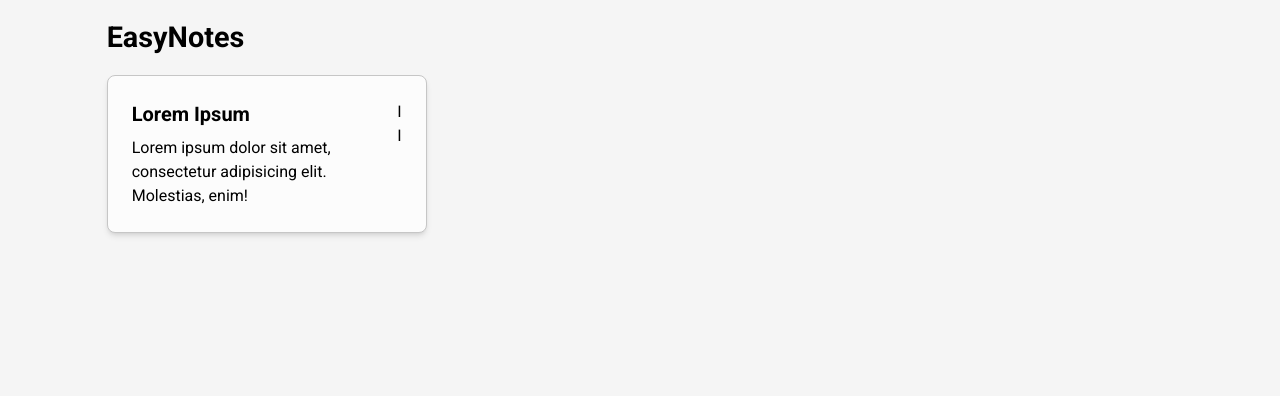
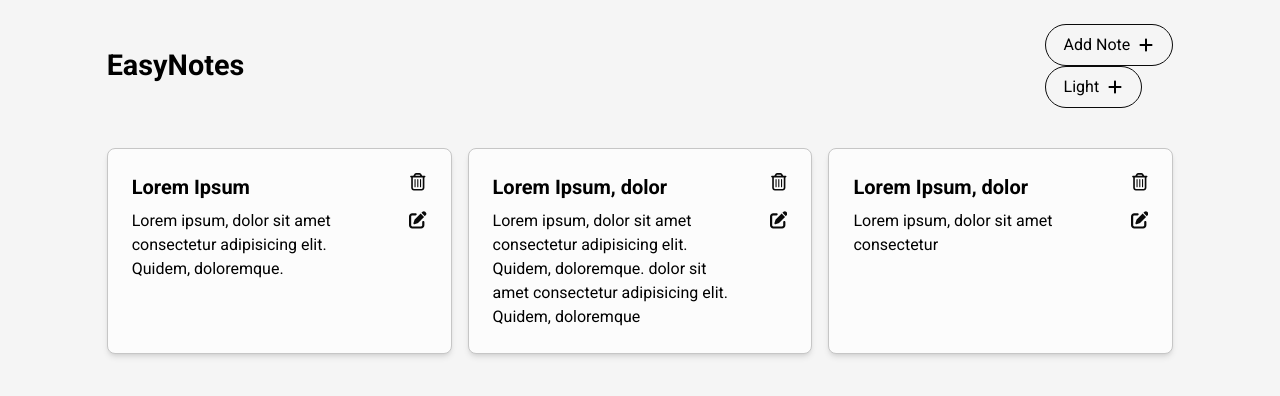
Before and after one commit to Janjanny/easy-notes-react-framer, a Next.js app in the folder easy-notes/: page / in a window 1280 px wide. Shown: the top 396 px of the page. Built offline with nearby package versions, Linux system fonts and the light colour scheme.

Commit message:
add grid

```diff
--- a/easy-notes/app/components/Navbar.jsx
+++ b/easy-notes/app/components/Navbar.jsx
@@ -1,15 +1,23 @@
 import React from "react";
+import { FaPlus, FaRegSun } from "react-icons/fa6";
 
+import Link from "next/link";
 const Navbar = () => {
   return (
     <>
-        <div className="sticky top-0 z-[99]">
-          <nav className=" w-10/12 mx-auto py-[1rem] bg-white-bg">
+        <div className="sticky top-0 z-[99] w-full bg-white-bg">
+          <nav className=" w-10/12 mx-auto py-[1.5rem]  flex justify-between items-center">
             <h1 className=" font-bold text-[1.8rem]">EasyNotes</h1>
+
+            <div className="buttons">
+              <button className="flex items-center gap-2 border border-black py-[8px] px-[18px] rounded-[2rem]">Add Note <FaPlus /> </button>
+              <button className="flex items-center gap-2 border border-black py-[8px] px-[18px] rounded-[2rem]">Light <FaPlus /> </button>
+            </div>
           </nav>
         </div>
     </>
   )
 };
 
+
 export default Navbar;
--- a/easy-notes/app/components/Note.jsx
+++ b/easy-notes/app/components/Note.jsx
@@ -1,15 +1,19 @@
 import React from 'react'
+import { FaRegTrashCan } from "react-icons/fa6";
+import { FaPenToSquare } from "react-icons/fa6";
+
+
 
 const Note = ({title, description, id}) => {
   return (
-    <div className='note-card  border border-grey-stroke bg-white-card shadow-md min-w-[8rem] w-max max-w-[20rem] rounded-lg p-[1.5rem] cursor-pointer '>
+    <div className='note-card  border border-grey-stroke bg-white-card shadow-md min-w-[8rem] w-full rounded-lg p-[1.5rem] cursor-pointer'>
         <div className='w-full h-full relative '>
-        <ul className='absolute right-0'>
-          <li>I</li>
-          <li>I</li>
+        <ul className='absolute right-0 text-black text-[1.1rem] flex flex-col gap-[1.3rem] '>
+          <li><FaRegTrashCan /></li>
+          <li><FaPenToSquare /></li>
         </ul>
-        <h1 className='title font-bold text-xl w-10/12 mb-[.5rem]'>Lorem Ipsum</h1>
-        <p className='description w-10/12 text-base'>Lorem ipsum dolor sit amet, consectetur adipisicing elit. Molestias, enim!</p>
+        <h1 className='title font-bold text-xl w-10/12 mb-[.5rem]'>{title}</h1>
+        <p className='description w-10/12 text-base'>{description}</p>
         </div>
 
     </div>
--- a/easy-notes/app/page.jsx
+++ b/easy-notes/app/page.jsx
@@ -1,12 +1,18 @@
 import Note from "./components/Note";
 
 export default function Home() {
+
+
+  const notes = [{title: 'Lorem Ipsum', desc: "Lorem ipsum, dolor sit amet consectetur adipisicing elit. Quidem, doloremque."}, {title: 'Lorem Ipsum, dolor', desc: "Lorem ipsum, dolor sit amet consectetur adipisicing elit. Quidem, doloremque. dolor sit amet consectetur adipisicing elit. Quidem, doloremque"}, {title: 'Lorem Ipsum, dolor', desc: "Lorem ipsum, dolor sit amet consectetur "}]
+
   return (
     <>
       <div className=" w-full h-screen">
         <main className=" w-10/12 h-full mx-auto ">
-          <div className="">
-            <Note/>
+          <div className="pt-[1rem] grid grid-cols-3 gap-4">
+            {notes.map((note, key) => (
+              <Note key={key} title={note.title} description={note.desc}/>
+            ))}
           </div>
         </main>
 
--- a/easy-notes/package.json
+++ b/easy-notes/package.json
@@ -11,7 +11,8 @@
   "dependencies": {
     "next": "^14.2.5",
     "react": "^18",
-    "react-dom": "^18"
+    "react-dom": "^18",
+    "react-icons": "^5.2.1"
   },
   "devDependencies": {
     "eslint": "^8",
```
Also changed, not shown: 1 other file (tests, documents, lock files or other folders).
